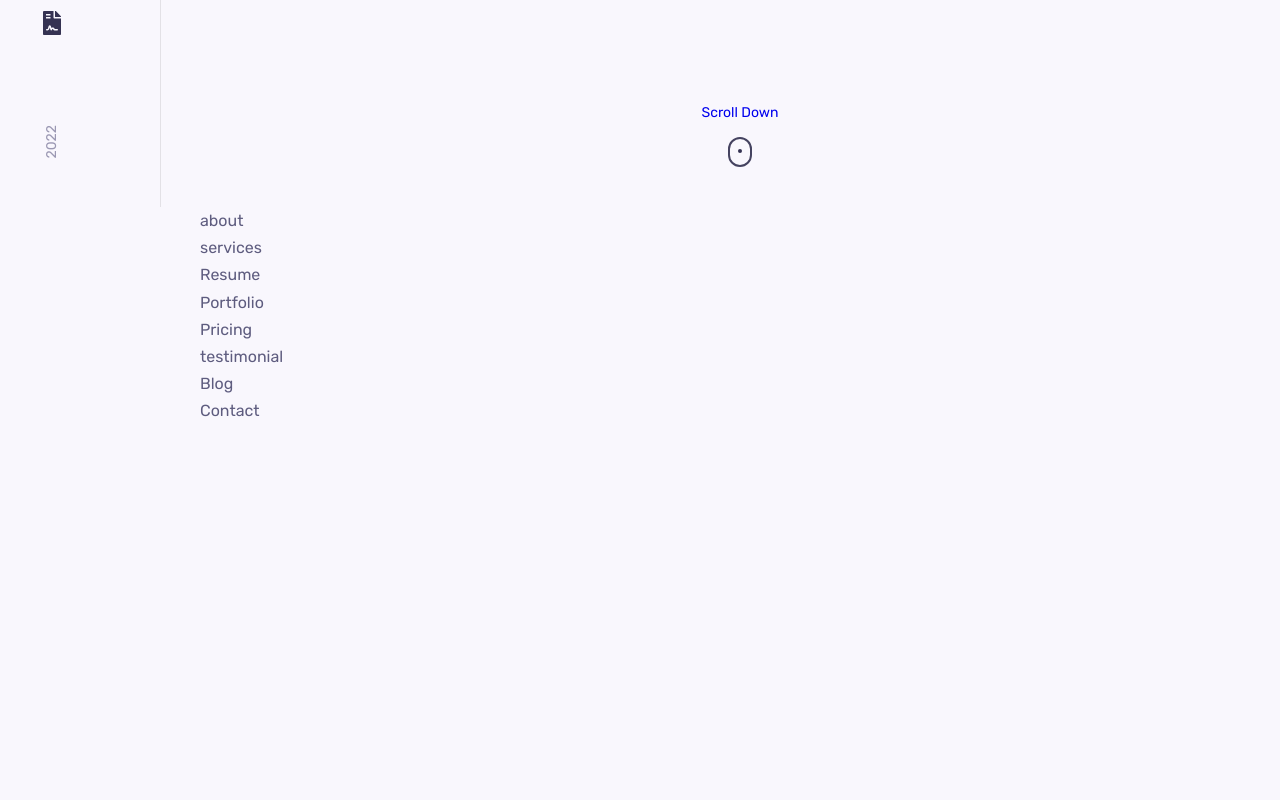
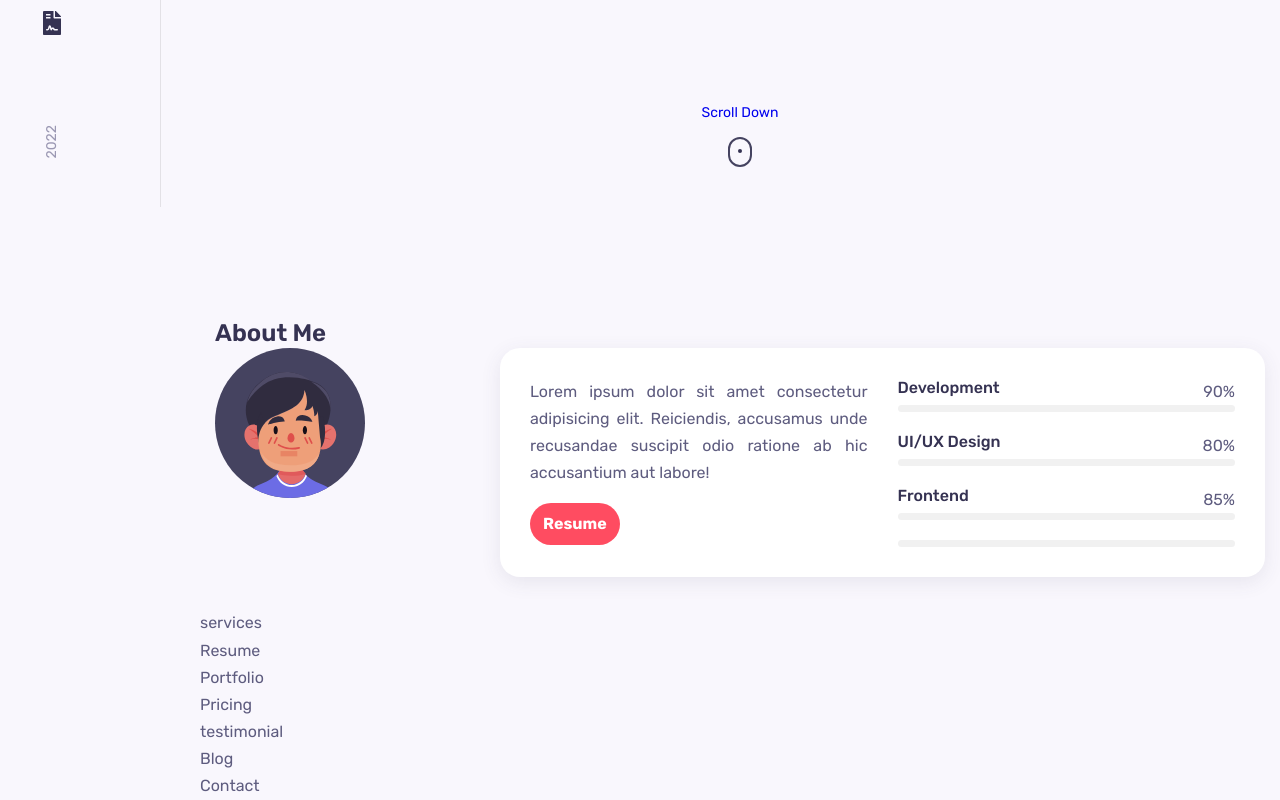
Before and after one commit to ruhulamin111/ruhul, a React (Create React App) app: page / in a window 1280 px wide. Shown: the part 593-1393 px from the top of the page. Before the commit the page ends 1018 px from the top, so only its background shows below. Built offline with nearby package versions, Linux system fonts and the light colour scheme; the HTML template or start-up script is replaced by a standard one.

Commit message:
about page setup

```diff
--- a/src/components/About/About.css
+++ b/src/components/About/About.css
@@ -0,0 +1,58 @@
+.about_container {
+    grid-template-columns: 3fr 9fr;
+    column-gap: 1.875rem;
+}
+
+.about_data {
+    padding: 1.875rem;
+    background-color: var(--container-color);
+    box-shadow: var(--shadow);
+    border-radius: var(--border-radius);
+    grid-template-columns: repeat(2, 1fr);
+    column-gap: 1.875rem;
+}
+
+.about_data::before {
+    content: '';
+    width: 0;
+    height: 0;
+    border: 10px solid transparent;
+    border-bottom: 10px solid transparent;
+    border-right: 15px solid var(--container-color);
+    position: absolute;
+    left: -0.93rem;
+    top: 20%;
+}
+
+.about_description {
+    margin-bottom: 1rem;
+    text-align: justify;
+}
+
+.about_skills {
+    row-gap: 1.25rem;
+}
+
+.skills_title {
+    display: flex;
+    justify-content: space-between;
+}
+
+.skills_name {
+    font-size: var(--normal-font-size);
+    font-weight: var(--font-medium);
+}
+
+.skills_number {
+    line-height: 1.2;
+}
+
+.skills_bar,
+.skills_percentage {
+    height: 7px;
+    border-radius: 0.25rem;
+}
+
+.skills_bar {
+    background-color: #f1f1f1;
+}
--- a/src/components/About/About.js
+++ b/src/components/About/About.js
@@ -1,12 +1,61 @@
 import React from 'react';
 import './About.css'
+import img from '../../assets/avatar-2.svg'
 
 
 const About = () => {
     return (
-        <div>
-            about
-        </div>
+        <section className='about section container' id='about'>
+            <h2 className="section_title">About Me</h2>
+            <div className="about_container grid">
+                <img src={img} alt="" className="about_img" />
+                <div className="about_data grid">
+                    <div className="about_info">
+                        <p className="about_description">Lorem ipsum dolor sit amet consectetur adipisicing elit. Reiciendis, accusamus unde recusandae suscipit odio ratione ab hic accusantium aut labore!</p>
+                        <a href="#" className="btn">Resume</a>
+                    </div>
+                    <div className="about_skills grid">
+                        <div className="skills_data">
+                            <div className="skills_title">
+                                <h3 className="skills_name ">Development</h3>
+                                <span className="skilss_number development">90%</span>
+                            </div>
+                            <div className="skills_bar">
+                                <span className="skills_percentage"></span>
+                            </div>
+                        </div>
+                        <div className="skills_data">
+                            <div className="skills_title">
+                                <h3 className="skills_name">UI/UX Design </h3>
+                                <span className="skilss_number">80%</span>
+                            </div>
+                            <div className="skills_bar">
+                                <span className="skills_percentage ui_design"></span>
+                            </div>
+                        </div>
+                        <div className="skills_data">
+                            <div className="skills_title">
+                                <h3 className="skills_name">Frontend</h3>
+                                <span className="skilss_number">85%</span>
+                            </div>
+                            <div className="skills_bar">
+                                <span className="skills_percentage"></span>
+                            </div>
+                        </div>
+                        <div className="skills_data">
+                            <div className="skills_title">
+                                <h3 className="skills_name"></h3>
+                                <span className="skilss_number"></span>
+                            </div>
+                            <div className="skills_bar">
+                                <span className="skills_percentage"></span>
+                            </div>
+                        </div>
+                    </div>
+                </div>
+            </div>
+
+        </section>
     )
 }
 
--- a/src/components/Home/Home.css
+++ b/src/components/Home/Home.css
@@ -89,3 +89,20 @@
     }
 
 }
+
+.shapes {
+    position: absolute;
+    left: 0;
+    top: 0;
+    width: 100%;
+    height: 100%;
+}
+
+.shape {
+    position: absolute;
+}
+
+.s1 {
+    left: 2%;
+    top: 10%;
+}
--- a/src/components/Home/Home.js
+++ b/src/components/Home/Home.js
@@ -3,6 +3,7 @@ import './Home.css'
 import me from '../../assets/avatar-1.svg'
 import Socials from './Socials';
 import ScrollDown from './ScrollDown';
+import Shapes from './Shapes';
 
 const Home = () => {
     return (
@@ -15,6 +16,7 @@ const Home = () => {
                 <a href="#contact" className="btn">Hire Me</a>
                 <ScrollDown />
             </div>
+            {/* <Shapes /> */}
         </section>
     )
 }
--- /dev/null
+++ b/src/components/Home/Shapes.js
@@ -0,0 +1,21 @@
+import React from 'react'
+
+const Shapes = () => {
+    return (
+        <div className='shapes'>
+            <svg xmlns="http://www.w3.org/2000/svg" width="10" height="10" class="shape s1">
+                <path d="M255.832,56.037c110.44,0.096,199.891,89.691,199.795,200.131s-89.691,199.891-200.131,199.795
+	C145.127,455.867,55.701,366.368,55.701,256C55.877,145.568,145.399,56.117,255.832,56.037 M255.832,0
+	C114.443,0.096-0.096,114.779,0,256.168S114.779,512.096,256.168,512C397.485,511.904,512,397.317,512,256
+	C511.952,114.571,397.261-0.048,255.832,0z" fill="#e2961b" />
+            </svg>
+
+            <svg xmlns="http://www.w3.org/2000/svg" width="52" height="52" class="s2">
+                <path d="m437.019 74.981a256 256 0 1 0 -362.038 362.038 256 256 0 1 0 362.038-362.038zm-181.019 401.019c-121.308 0-220-98.692-220-220s98.692-220 220-220 220 98.692 220 220-98.692 220-220 220z" fill="url(#GradientFill_1)" />
+            </svg>
+
+        </div >
+    )
+}
+
+export default Shapes
```
